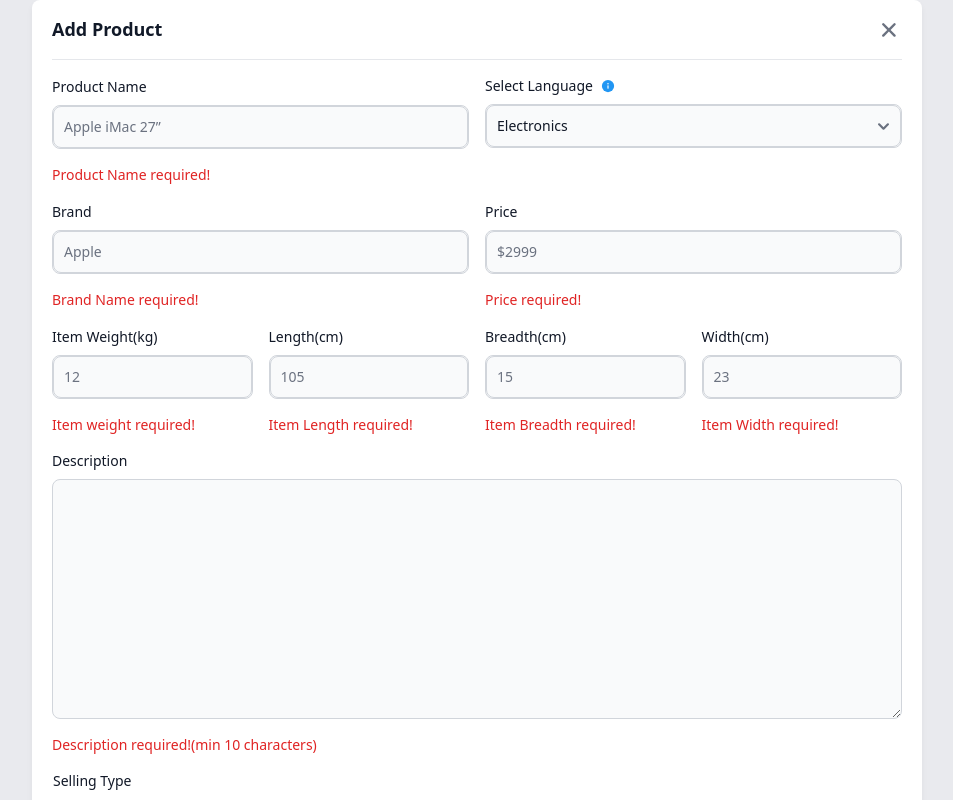
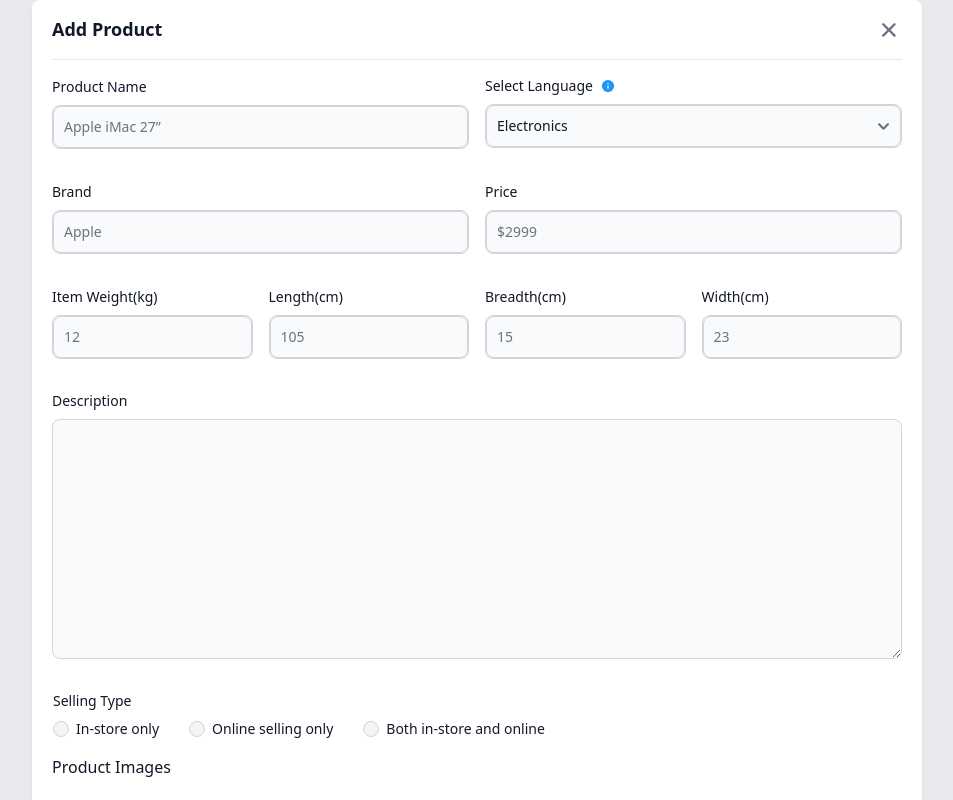
Before and after one commit to Kirttinath/flowbite_Dropdown, a Next.js app: page / in a window 1280 px wide. Shown: the top 800 px of the page, without its empty margins (163-1116 px from the left). Built offline with nearby package versions, Linux system fonts and the light colour scheme.

Commit message:
checkbox valodation added

```diff
--- a/pages/Component/ProductPage.tsx
+++ b/pages/Component/ProductPage.tsx
@@ -28,6 +28,7 @@
   Breadth: number;
   Width: number;
   Description: string;
+  CheckBoxVal: Array<string>;
 };
 
 export function ProductPage() {
@@ -57,17 +58,38 @@
   const ValidationSchema: ZodType<Validation> = z.object({
     Product_Name: z.string().min(1, { message: "Product name required" }),
     Brand: z.string().min(1, { message: "Brand name required" }),
-    Price: z.number().min(1, { message: "Price required" }),
-    Item_Weight: z.number().min(1, { message: "weight required" }),
-    Lenght: z.number().min(1, { message: "Length required" }),
-    Breadth: z.number().min(1, { message: "Breadth required" }),
-    Width: z.number().min(1, { message: "Width required" }),
+    Price: z
+      .number({ invalid_type_error: "Price required" })
+      .min(100, { message: "Minimum Price is ₹100" }),
+    Item_Weight: z
+      .number({ invalid_type_error: "Item weight required" })
+      .min(5, { message: "Minimum 5kg weight required" }),
+    Lenght: z
+      .number({ invalid_type_error: "Item length required" })
+      .min(30, { message: "Minimum 30cm length required" }),
+    Breadth: z
+      .number({ invalid_type_error: "Item Breadth required" })
+      .min(20, { message: "Minimum 20cm breadth required" }),
+    Width: z
+      .number({ invalid_type_error: "Item width required" })
+      .min(5, { message: "Minimum 5cm width required" }),
     Description: z
       .string()
       .min(10, { message: "Description is required min 10" }),
+    CheckBoxVal: z
+      .array(z.string(), {
+        invalid_type_error: "Please select at least one checkbox.",
+      })
+      .refine((data) => data.length > 0, {
+        message: "Please select at least one checkbox.",
+      }),
   });
 
-  const { register, handleSubmit } = useForm<Validation>({
+  const {
+    register,
+    formState: { errors },
+    handleSubmit,
+  } = useForm<Validation>({
     resolver: zodResolver(ValidationSchema),
   });
 
@@ -106,9 +128,11 @@
               {...register("Product_Name")}
               helperText={
                 <>
+                  {errors.Product_Name && (
                     <span className="flex text-red-600">
-                    Product Name required!
+                      {errors.Product_Name.message}
                     </span>
+                  )}
                 </>
               }
             />
@@ -140,9 +164,11 @@
               {...register("Brand")}
               helperText={
                 <>
+                  {errors.Brand && (
                     <span className="flex text-red-600">
-                    Brand Name required!
+                      {errors.Brand.message}
                     </span>
+                  )}
                 </>
               }
             />
@@ -152,14 +178,18 @@
               <Label value="Price" />
             </div>
             <TextInput
-              type="text"
+              type="number"
               id="base"
               placeholder="$2999"
               className={style.textInput}
-              {...register("Price")}
+              {...register("Price", { valueAsNumber: true })}
               helperText={
                 <>
-                  <span className="flex text-red-600">Price required!</span>
+                  {errors.Price && (
+                    <span className="flex text-red-600">
+                      {errors.Price.message}
+                    </span>
+                  )}
                 </>
               }
             />
@@ -172,16 +202,18 @@
               <Label value="Item Weight(kg)" />
             </div>
             <TextInput
-              type="text"
+              type="number"
               id="base"
               placeholder="12"
               className={style.textInput}
-              {...register("Item_Weight")}
+              {...register("Item_Weight", { valueAsNumber: true })}
               helperText={
                 <>
+                  {errors.Item_Weight && (
                     <span className="flex text-red-600">
-                    Item weight required!
+                      {errors.Item_Weight.message}
                     </span>
+                  )}
                 </>
               }
             />
@@ -191,16 +223,18 @@
               <Label value="Length(cm)" />
             </div>
             <TextInput
-              type="text"
+              type="number"
               id="base"
               placeholder="105"
               className={style.textInput}
-              {...register("Lenght")}
+              {...register("Lenght", { valueAsNumber: true })}
               helperText={
                 <>
+                  {errors.Lenght && (
                     <span className="flex text-red-600">
-                    Item Length required!
+                      {errors.Lenght.message}
                     </span>
+                  )}
                 </>
               }
             />
@@ -210,16 +244,18 @@
               <Label value="Breadth(cm)" />
             </div>
             <TextInput
-              type="text"
+              type="number"
               id="base"
               placeholder="15"
               className={style.textInput}
-              {...register("Breadth")}
+              {...register("Breadth", { valueAsNumber: true })}
               helperText={
                 <>
+                  {errors.Breadth && (
                     <span className="flex text-red-600">
-                    Item Breadth required!
+                      {errors.Breadth.message}
                     </span>
+                  )}
                 </>
               }
             />
@@ -229,16 +265,18 @@
               <Label value="Width(cm)" />
             </div>
             <TextInput
-              type="text"
+              type="number"
               id="base"
               placeholder="23"
               className={style.textInput}
-              {...register("Width")}
+              {...register("Width", { valueAsNumber: true })}
               helperText={
                 <>
+                  {errors.Width && (
                     <span className="flex text-red-600">
-                    Item Width required!
+                      {errors.Width.message}
                     </span>
+                  )}
                 </>
               }
             />
@@ -263,9 +301,11 @@
             {...register("Description")}
             helperText={
               <>
-                <span className="flex text-red-600">
-                  Description required!(min 10 characters)
+                {errors.Description && (
+                  <span className="flex text-red-500">
+                    {errors.Description.message}
                   </span>
+                )}
               </>
             }
           />
@@ -275,18 +315,35 @@
           <Label value="Selling Type" />
           <div className={style.checkBox} id="checkbox">
             <div className={style.checkButton}>
-              <Checkbox id="Store" className={style.ck_btn} />
+              <Checkbox
+                id="Store"
+                className={style.ck_btn}
+                {...register("CheckBoxVal")}
+              />
               <Label htmlFor="Store">In-store only</Label>
             </div>
             <div className={style.checkButton}>
-              <Checkbox id="Online" className={style.ck_btn} />
+              <Checkbox
+                id="Online"
+                className={style.ck_btn}
+                {...register("CheckBoxVal")}
+              />
               <Label htmlFor="Online">Online selling only</Label>
             </div>
             <div className={style.checkButton}>
-              <Checkbox id="Both" className={style.ck_btn} />
+              <Checkbox
+                id="Both"
+                className={style.ck_btn}
+                {...register("CheckBoxVal")}
+              />
               <Label htmlFor="Both">Both in-store and online</Label>
             </div>
           </div>
+          {errors.CheckBoxVal && (
+            <span className="flex text-red-600">
+              {errors.CheckBoxVal.message}
+            </span>
+          )}
         </div>
 
         <div className={style.image_conatiner}>
```
Lines whose indentation alone changed are shown as unchanged.
